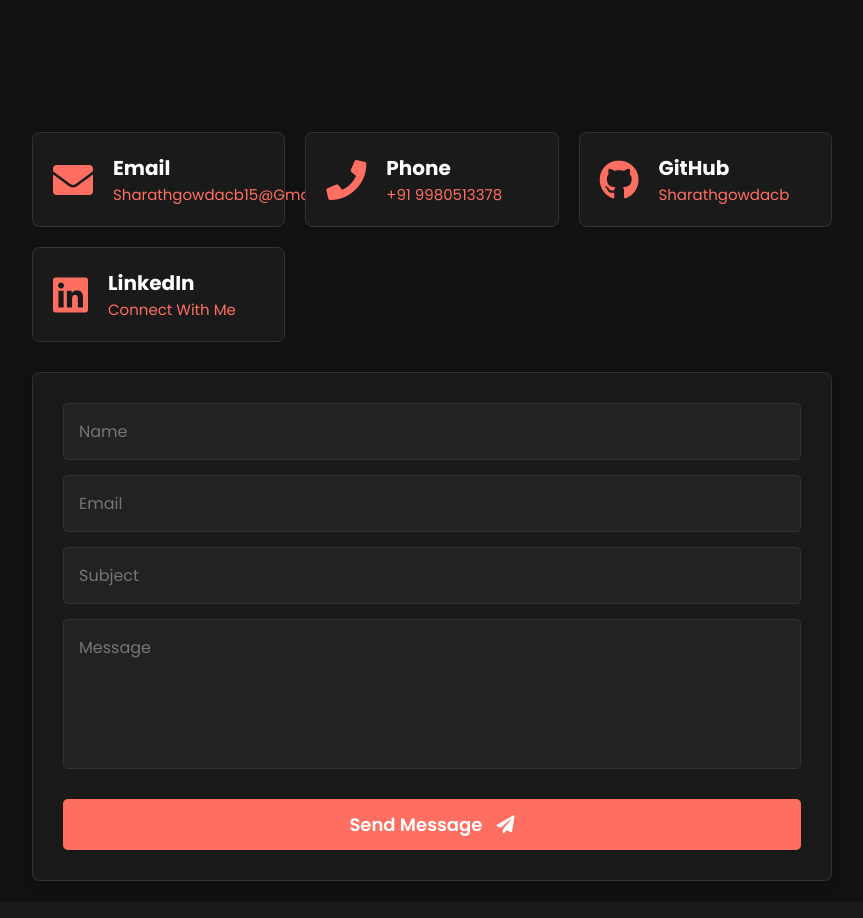
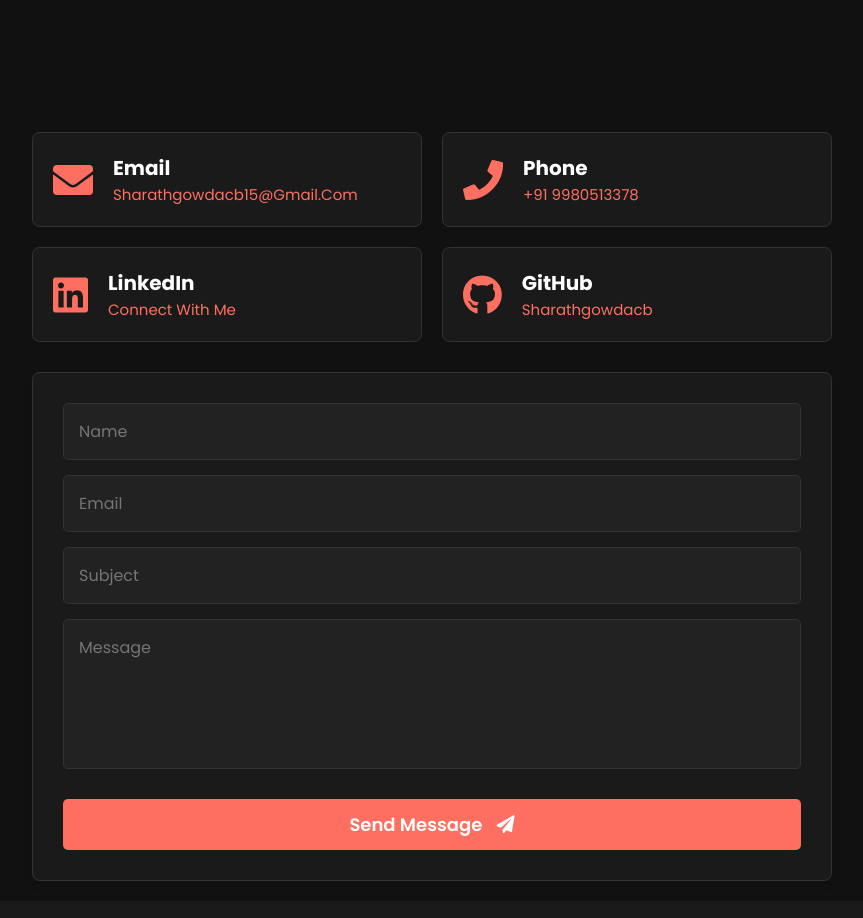
Before and after one commit to Sharathgowdacb/Portpolioo, a plain HTML site: page index.html in a window 1280 px wide. Shown: the part 3580-4498 px from the top of the page, without its empty margins (208-1071 px from the left). Drawn offline with nearby package versions, Linux system fonts and the light colour scheme.

Commit message:
Update contact card layout to 2x2 grid (Email/Phone top, LinkedIn/GitHub bottom)

```diff
--- a/index.html
+++ b/index.html
@@ -270,18 +270,18 @@
                 <p>+91 9980513378</p>
             </div>
         </a>
+        <a href="https://www.linkedin.com/in/sharathgowdacb" target="_blank" rel="noopener noreferrer" class="contact-card">
+            <i class="fab fa-linkedin"></i>
+            <div>
+                <h3>LinkedIn</h3>
+                <p>Connect with me</p>
+            </div>
+        </a>
         <a href="https://github.com/Sharathgowdacb" target="_blank" rel="noopener noreferrer" class="contact-card">
             <i class="fab fa-github"></i>
             <div>
                 <h3>GitHub</h3>
                 <p>Sharathgowdacb</p>
-            </div>
-        </a>
-        <a href="https://www.linkedin.com/in/sharathgowdacb" target="_blank" rel="noopener noreferrer" class="contact-card">
-            <i class="fab fa-linkedin"></i>
-            <div>
-                <h3>LinkedIn</h3>
-                <p>Connect with me</p>
             </div>
         </a>
     </div>
--- a/style.css
+++ b/style.css
@@ -428,7 +428,7 @@
     max-width: 800px;
     margin: 0 auto;
     display: grid;
-    grid-template-columns: repeat(auto-fit, minmax(25rem, 1fr));
+    grid-template-columns: repeat(2, 1fr);
     gap: 2rem;
 }
 .contact .contact-card {
@@ -650,6 +650,7 @@
     }
     .home .content h2 { font-size: 3.5rem; }
     .home .content p { font-size: 2rem; }
+    .contact .row { grid-template-columns: 1fr; }
 }
 @media (max-width:450px) {
     html { font-size: 50%; }
```
